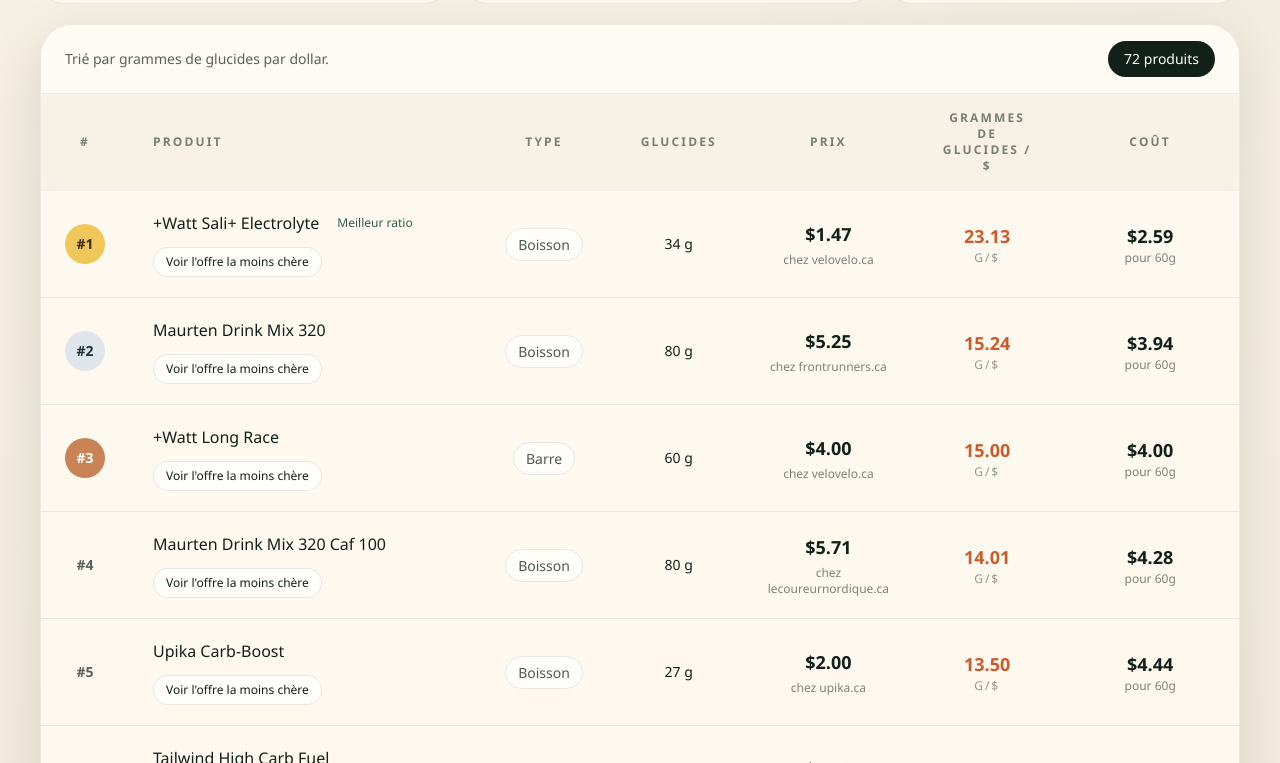
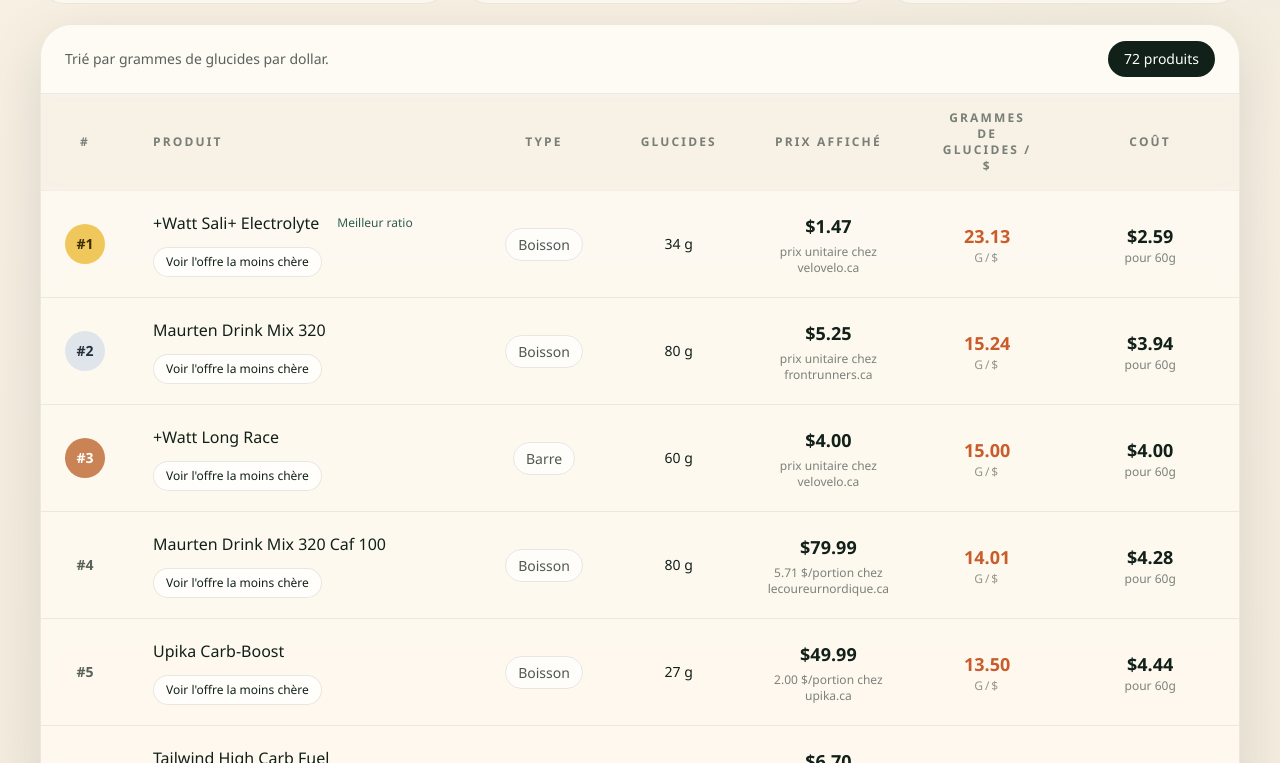
Before and after one commit to nathanguerard-ai/carbrate-site, a Next.js app: page / in a window 1280 px wide. Shown: the part 1097-1860 px from the top of the page. Built offline with nearby package versions, Linux system fonts and the light colour scheme; no server answers.

Commit message:
Show package price for multi-portion offers

```diff
--- a/app/page.tsx
+++ b/app/page.tsx
@@ -377,7 +377,7 @@
                   <th className="px-6 py-4 text-left">Produit</th>
                   <th className="px-6 py-4 text-center">Type</th>
                   <th className="px-6 py-4 text-center">Glucides</th>
-                  <th className="px-6 py-4 text-center">Prix</th>
+                  <th className="px-6 py-4 text-center">Prix affiché</th>
                   <th className="px-6 py-4 text-center">Grammes de glucides / $</th>
                   <th className="px-6 py-4 text-center">Coût</th>
                 </tr>
@@ -443,10 +443,10 @@
                       </td>
                       <td className="px-6 py-5 text-center align-middle text-sm font-medium text-ink">
                         <p className="text-lg font-semibold text-ink">
-                          ${product.cheapestOffer.price.toFixed(2)}
+                          ${getDisplayedOfferPrice(product.cheapestOffer).toFixed(2)}
                         </p>
                         <p className="mt-1 text-xs text-ink/55">
-                          chez {product.cheapestOffer.seller}
+                          {describeOfferPrice(product.cheapestOffer)} chez {product.cheapestOffer.seller}
                         </p>
                       </td>
                       <td className="px-6 py-5 text-center align-middle">
@@ -549,3 +549,35 @@
   const label = value.toString().replace(".", ",");
   return `${label} portion${value > 1 ? "s" : ""}`;
 }
+
+function getDisplayedOfferPrice(offer: {
+  price: number;
+  packagePrice?: number;
+  unitCount?: number;
+}) {
+  if (
+    Number.isFinite(offer.packagePrice) &&
+    Number.isFinite(offer.unitCount) &&
+    (offer.unitCount ?? 1) > 1
+  ) {
+    return offer.packagePrice ?? offer.price;
+  }
+
+  return offer.price;
+}
+
+function describeOfferPrice(offer: {
+  price: number;
+  packagePrice?: number;
+  unitCount?: number;
+}) {
+  if (
+    Number.isFinite(offer.packagePrice) &&
+    Number.isFinite(offer.unitCount) &&
+    (offer.unitCount ?? 1) > 1
+  ) {
+    return `${offer.price.toFixed(2)} $/portion`;
+  }
+
+  return "prix unitaire";
+}
```
